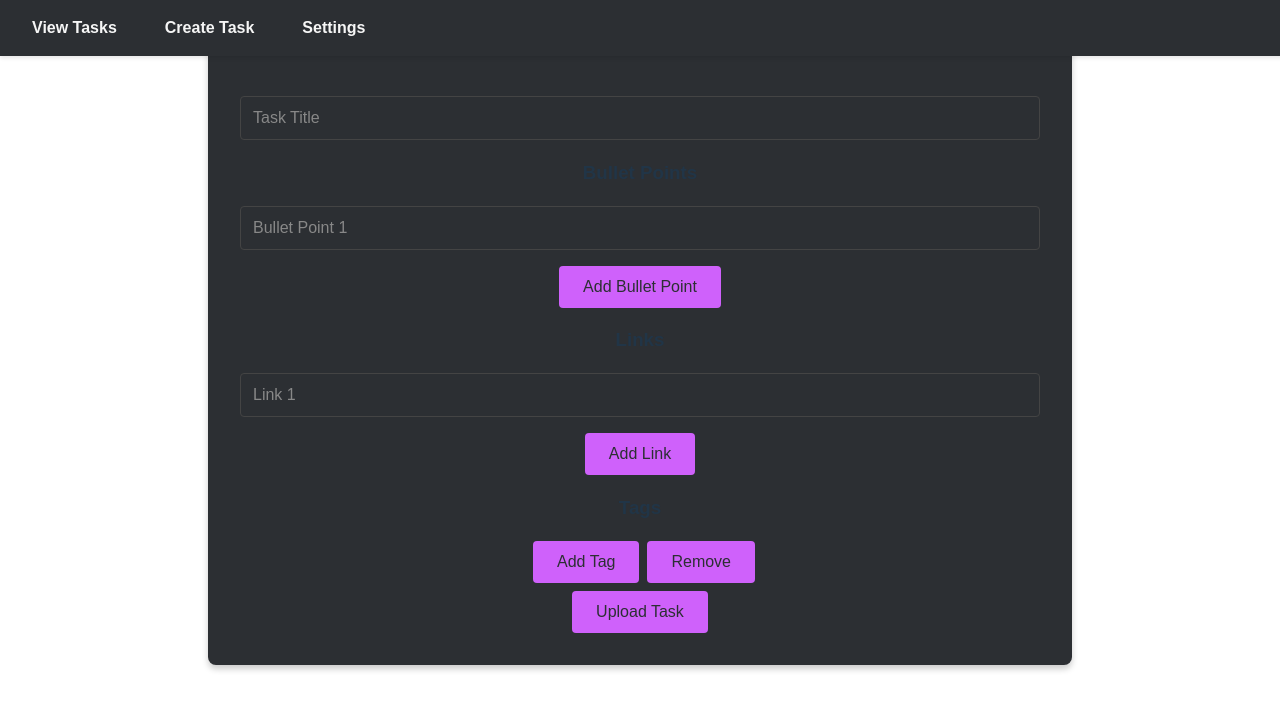
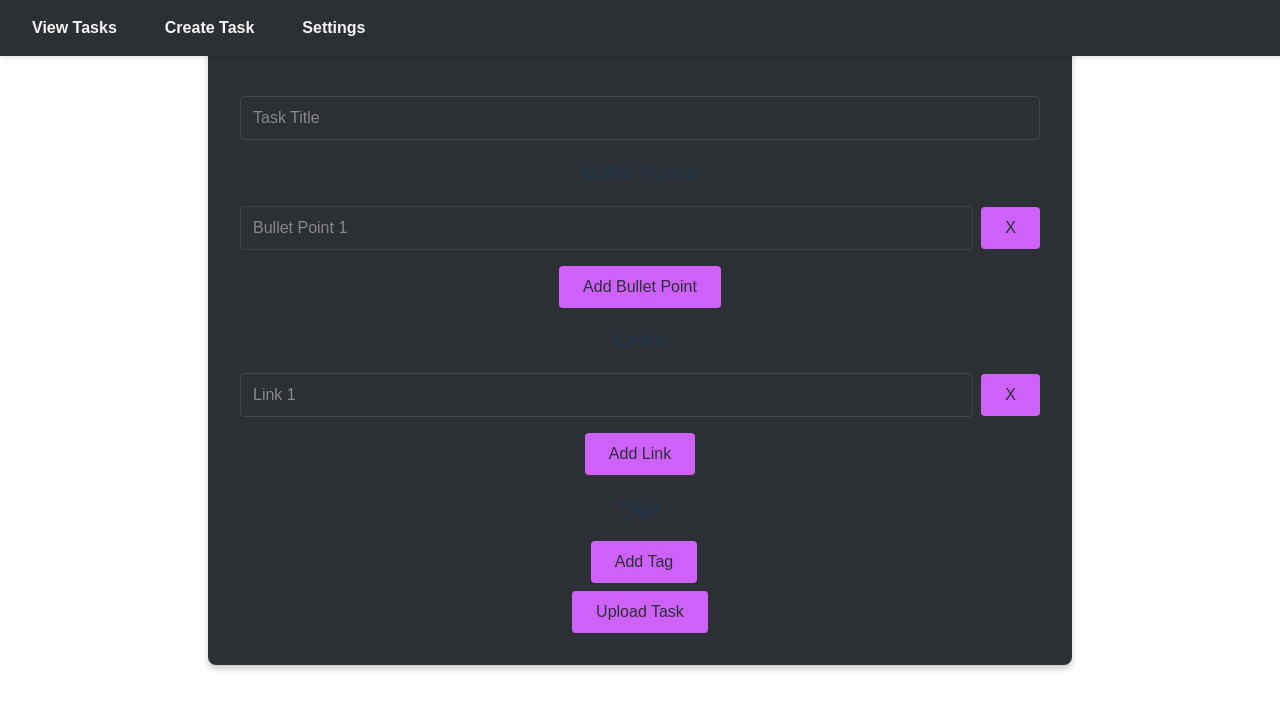
Before and after one commit to EverettHanke/ProductivityTracker, a React (Vite) app in the folder productivity-app/: page /create in a window 1280 px wide. Shown: the top 710 px of the page. Built offline with nearby package versions, Linux system fonts and the light colour scheme.

Commit message:
added better remove functionality to all form items

```diff
--- a/productivity-app/src/App.css
+++ b/productivity-app/src/App.css
@@ -169,7 +169,6 @@ nav ul li a:hover {
 .task-form input {
   display: block;
   width: 100%;
-  margin-bottom: 1rem;
   padding: 0.75rem;
   border: 1px solid var(--border-color); /* Subtle border */
   border-radius: 4px;
@@ -193,6 +192,17 @@ nav ul li a:hover {
   font-size: 1rem;
   transition: background-color 0.3s ease;
 }
+.remove-button {
+  margin-left: 0.5rem;
+
+}
+.form-input-and-button{
+  display: flex;
+  justify-content: space-between;
+  align-items: center;
+  margin-bottom: 1rem;
+}
+/*style={{ display: 'flex', alignItems: 'center', marginBottom: '0.5rem' }}*/
 
 .task-form button:hover {
   background-color: var(--primary-color-dark); /* Slightly darker orange on hover */
--- a/productivity-app/src/components/TaskForm.tsx
+++ b/productivity-app/src/components/TaskForm.tsx
@@ -63,8 +63,14 @@ const handleAddTask = () => {
         {error && <p style={{ color: 'red' }}>{error}</p>}
       <h3>Bullet Points</h3>
       {newTask.bulletPoints.map((point, index) => (
+        <div className="form-input-and-button">
           <input key={index} type="text" placeholder={`Bullet Point ${index + 1}`} value={point.text}
             onChange={(e) => updateBulletPoint(index, e.target.value)} />
+            <button className="remove-button" type="button" aria-label='remove previous bullet point'
+              onClick={() => setNewTask({...newTask,bulletPoints: newTask.bulletPoints.filter((_, i) => i !== index),})}
+            > X
+            </button>
+        </div>
       ))}
 
       <button onClick={() => setNewTask({ ...newTask, bulletPoints: [...newTask.bulletPoints, { text: '', completed: false }] })}>
@@ -72,6 +78,7 @@ const handleAddTask = () => {
       </button>
       <h3>Links</h3>
       {newTask.links.map((link, index) => (
+        <div className="form-input-and-button">
           <input
             key={index}
             type="text"
@@ -79,17 +86,28 @@ const handleAddTask = () => {
             value={link}
             onChange={(e) => updateLink(index, e.target.value)}
           />
+          <button type="button" className="remove-button" aria-label='remove previous link'
+            onClick={() => setNewTask({...newTask, links: newTask.links.filter((_, i) => i !== index),})}>
+            X
+          </button>
+        </div>
       ))}
       <button onClick={() => setNewTask({ ...newTask, links: [...newTask.links, ''] })}> Add Link </button>
       <h3>Tags</h3>
       {newTask.tags.map((tag, index) => (
-        <div key={index} style={{ display: 'flex', alignItems: 'center', marginBottom: '0.5rem' }}>
+        <div key={index} className="form-input-and-button">
           <input
             type="text"
             placeholder={`Tag ${index + 1}`}
             value={tag}
             onChange={(e) => updateTag(index, e.target.value)}
           />
+          <button
+            type="button"
+            onClick={() => removeTag(index)}
+            className="remove-button"
+            aria-label='remove previous tag'
+          >X</button>
 
         </div>
       ))}
@@ -98,11 +116,7 @@ const handleAddTask = () => {
             onClick={() => addTag()}
             style={{ marginLeft: '0.5rem' }}
           >Add Tag</button>
-          <button
-            type="button"
-            onClick={() => removeTag(0)}
-            style={{ marginLeft: '0.5rem' }}
-          >Remove</button>
+
       <br></br>
       <button onClick={handleAddTask} style={{marginTop: '0.5rem'}}>Upload Task</button>
 
```
Lines whose indentation alone changed are shown as unchanged.
